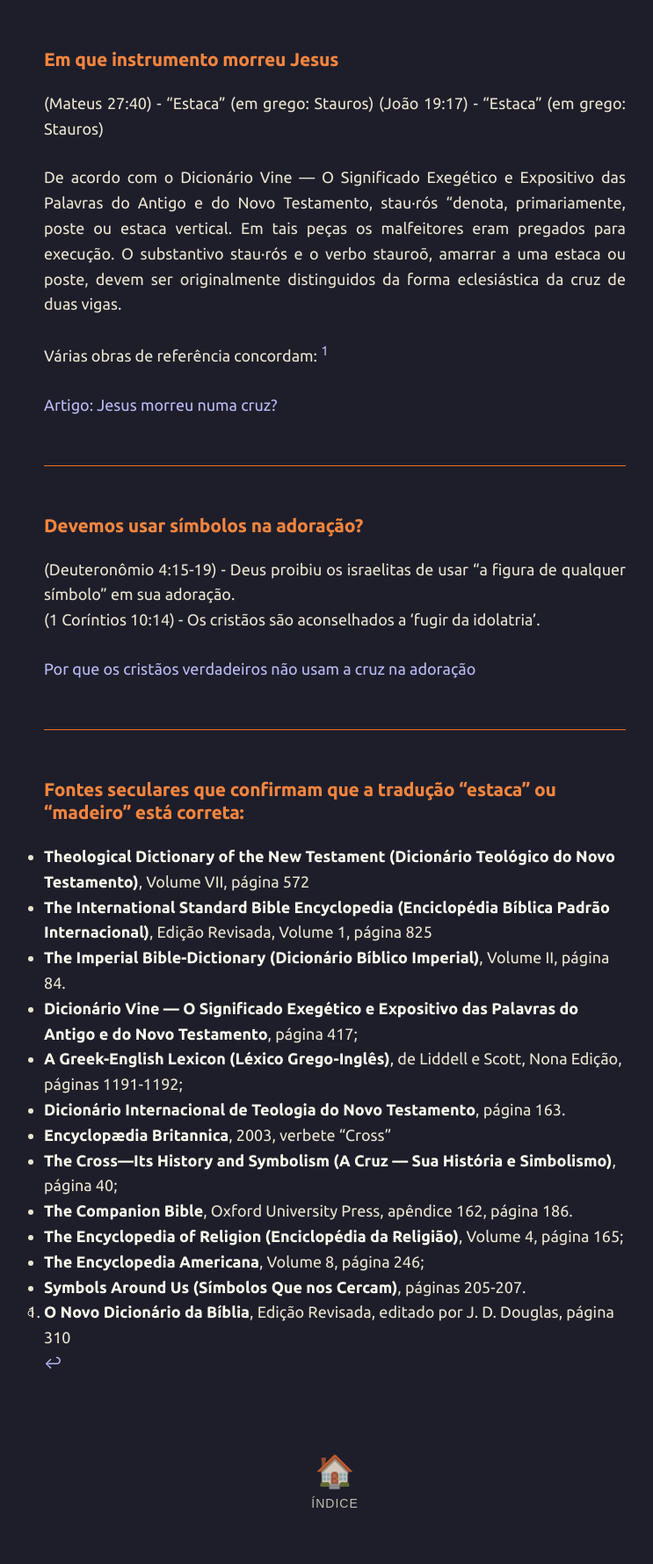
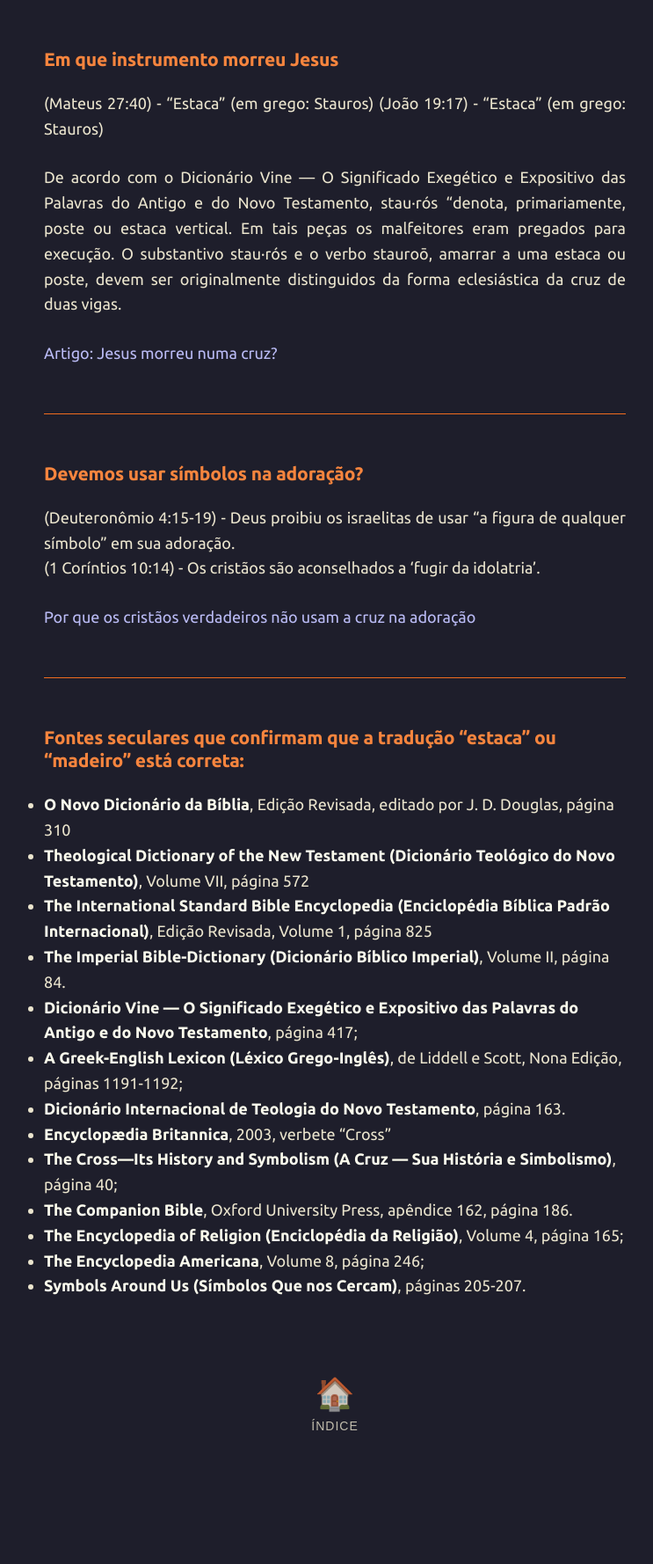
Before and after one commit to joaquim-capitao/jw, a Jekyll site: the page built from assuntos/cruz.md, in a window 1280 px wide. Shown: the whole page at 88% size, without its empty margins (259-1002 px from the left). Built offline with Jekyll 4.4.1, drawn with Linux system fonts in a browser that asks for light colours; our own code applies the rules of GitHub Pages for plain Markdown files; after the commit the page ends 1691 px from its top, so only the background shows below that.

Commit message:
Revise cruz.md by removing reference and updating footnote
Removed a reference to various works and adjusted the footnote format.

```diff
--- a/assuntos/cruz.md
+++ b/assuntos/cruz.md
@@ -4,8 +4,6 @@
 (João 19:17) - "Estaca" (em grego: Stauros)
 
 De acordo com o Dicionário Vine — O Significado Exegético e Expositivo das Palavras do Antigo e do Novo Testamento, stau·rós “denota, primariamente, poste ou estaca vertical. Em tais peças os malfeitores eram pregados para execução. O substantivo stau·rós e o verbo stauroō, amarrar a uma estaca ou poste, devem ser originalmente distinguidos da forma eclesiástica da cruz de duas vigas.
-
-Várias obras de referência concordam: [^1]
 
 [Artigo: Jesus morreu numa cruz?](https://www.jw.org/pt/ensinos-biblicos/perguntas/jesus-morreu-numa-cruz/)
 
@@ -20,7 +18,7 @@ Várias obras de referência concordam: [^1]
 ---
 ### Fontes seculares que confirmam que a tradução "estaca" ou "madeiro" está correta:
 
-[^1]: - **O Novo Dicionário da Bíblia**, Edição Revisada, editado por J. D. Douglas, página 310
+- **O Novo Dicionário da Bíblia**, Edição Revisada, editado por J. D. Douglas, página 310
 - **Theological Dictionary of the New Testament (Dicionário Teológico do Novo Testamento)**, Volume VII, página 572
 - **The International Standard Bible Encyclopedia (Enciclopédia Bíblica Padrão Internacional)**, Edição Revisada, Volume 1, página 825
 - **The Imperial Bible-Dictionary (Dicionário Bíblico Imperial)**, Volume II, página 84.
```
